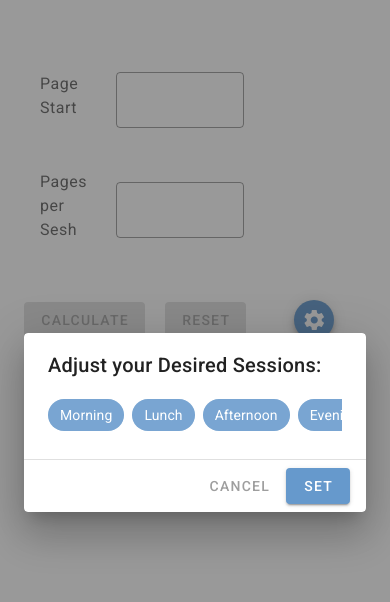
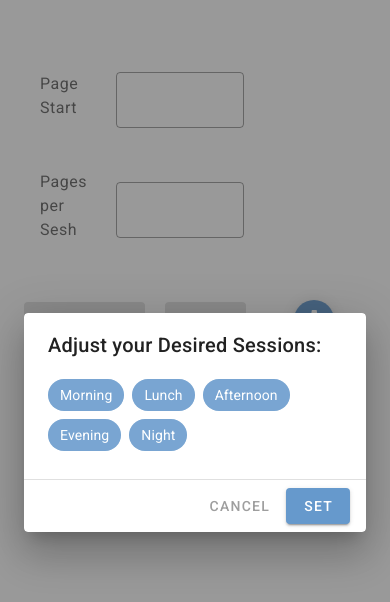
Before and after one commit to dilapitan/daily-reading, a Vue app: page / in a window 390 px wide. Both pictures are taken after a click on the button 314 px from the left and 320 px from the top of the page. Shown: the top 602 px of the page. Built offline with nearby package versions, Linux system fonts and the light colour scheme.

Commit message:
Adjust wrapping of chips for mobile

```diff
--- a/src/components/Home.vue
+++ b/src/components/Home.vue
@@ -68,11 +68,13 @@
 
           <v-card>
             <v-card-title>Adjust your Desired Sessions:</v-card-title>
+
             <v-card-text>
               <v-chip-group
                 v-model="selectedSessions"
                 multiple
                 mandatory
+                column
                 active-class="primary"
               >
                 <v-chip v-for="(schedule, i) in defaultSchedules" :key="i">
```
